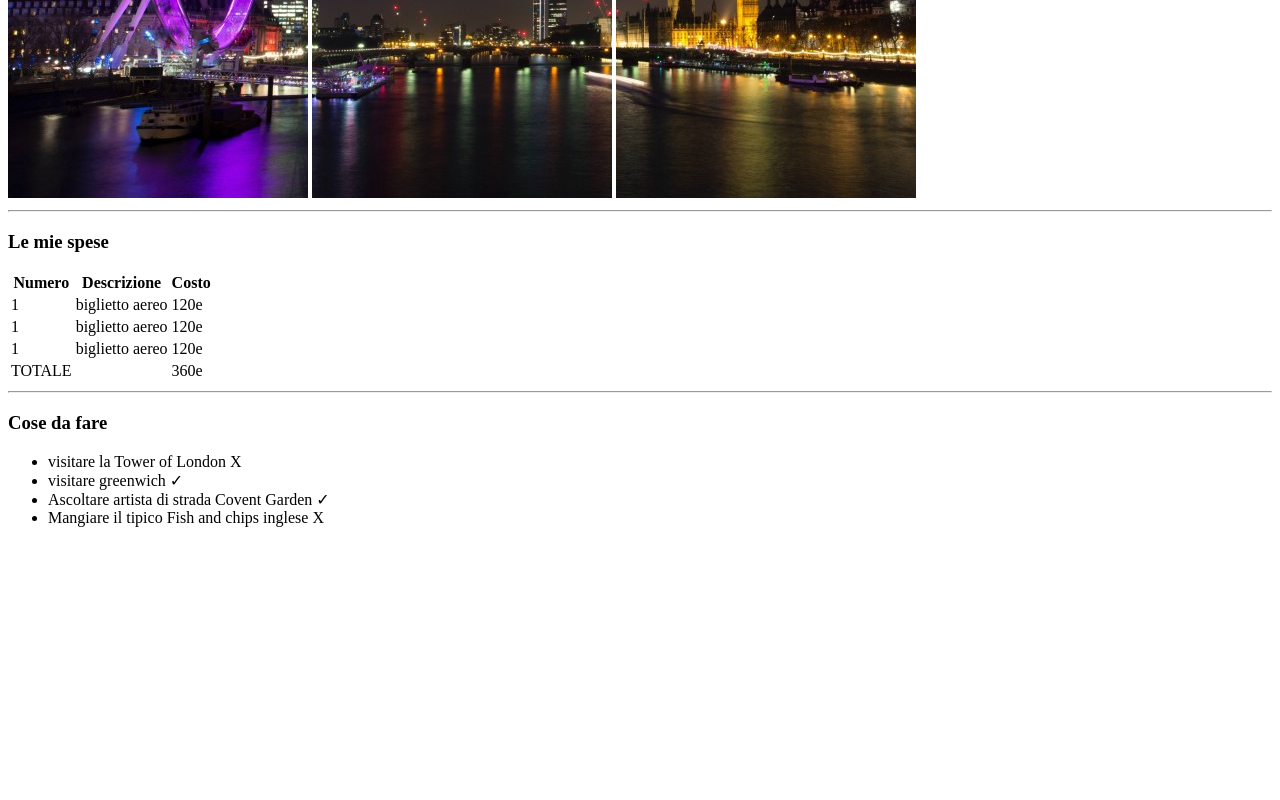
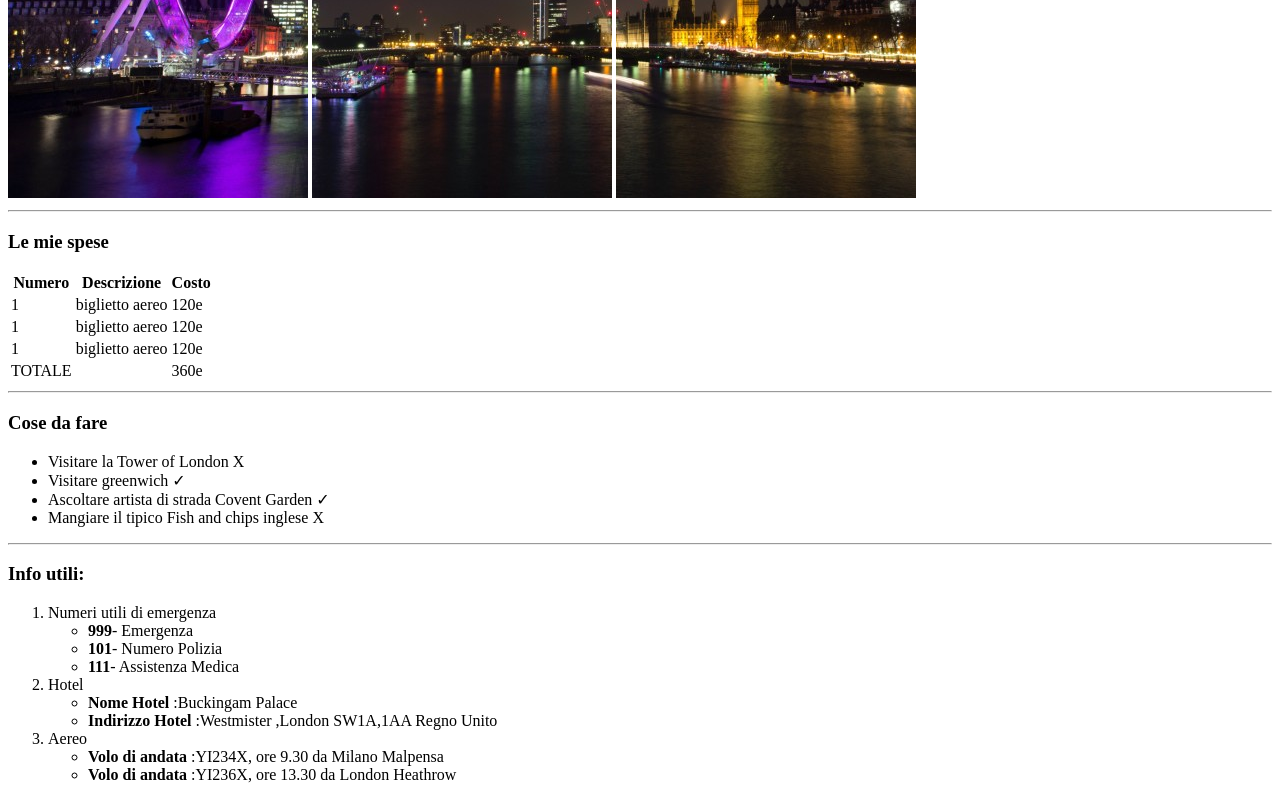
Before and after one commit to Alexellevu/html-london-trip, a plain HTML site: page index.html in a window 1280 px wide. Shown: the part 482-1282 px from the top of the page. Before the commit the page ends 1025 px from the top, so only its background shows below. Drawn offline with Linux system fonts and the light colour scheme.

Commit message:
lista numeri utili

```diff
--- a/index.html
+++ b/index.html
@@ -72,17 +72,39 @@
     <section>
         <h3>Cose da fare</h3>
             <ul>
-                <li>visitare la Tower of London &#935;</li>
-                <li>visitare greenwich &#10003;</li>
+                <li>Visitare la Tower of London &#935;</li>
+                <li>Visitare greenwich &#10003;</li>
                 <li>Ascoltare artista di strada Covent Garden &#10003;</li>
                 <li>Mangiare il tipico Fish and chips inglese &#935;</li>
             </ul>
 
     </section>
     <!-- /cose da fare -->
+    <hr>
 
     <!-- info utili -->
     <section>
+        <h3>Info utili:</h3>
+            <ol>
+                <li>Numeri utili di emergenza</li>
+                <ul>
+                    <li><strong>999</strong>- Emergenza</li>
+                    <li><strong>101</strong>- Numero Polizia</li>
+                    <li><strong>111</strong>- Assistenza Medica</li>
+                </ul>
+                <li>Hotel</li>
+                    <ul>
+                        <li><strong>Nome Hotel</strong> :Buckingam Palace</li>
+                        <li><strong>Indirizzo Hotel</strong> :Westmister ,London SW1A,1AA Regno Unito</li>
+                    </ul>
+                <li>Aereo</li>
+                    <ul>
+                        <li><strong>Volo di andata</strong> :YI234X, ore 9.30 da Milano Malpensa</li>
+                        <li><strong>Volo di andata</strong> :YI236X, ore 13.30 da London Heathrow</li>
+                    </ul>
+
+            </ol>
+
 
     </section>
     <!-- /info utili -->
```
